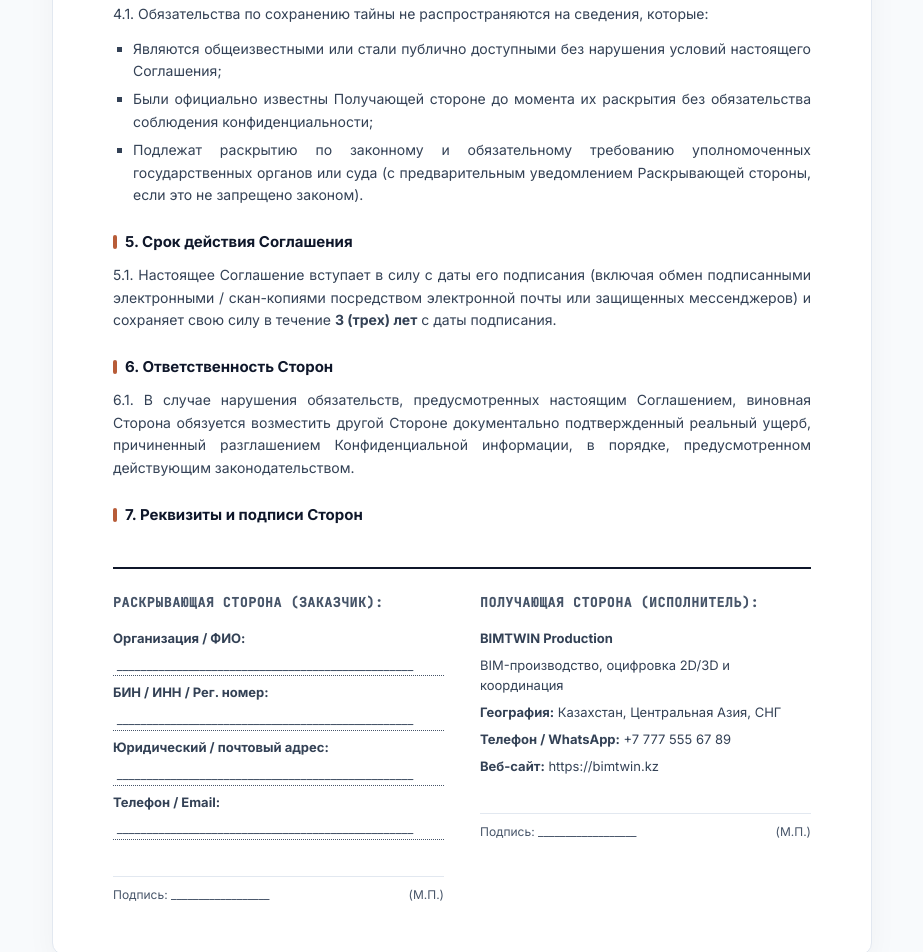
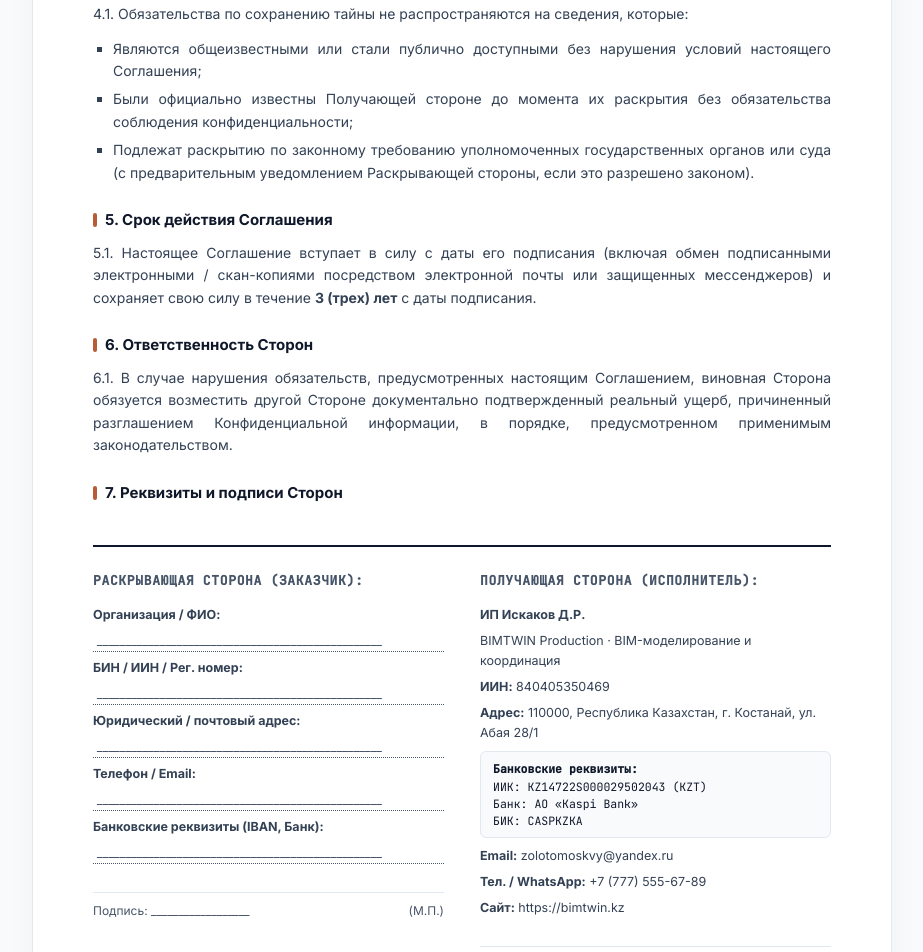
Before and after one commit to iskakovd0504-source/mvp-twin-demo, a plain HTML site: page nda.html in a window 1280 px wide. Shown: the part 1848-2800 px from the top of the page, without its empty margins (178-1101 px from the left). Drawn offline with Linux system fonts and the light colour scheme.

Commit message:
feat: add full legal requisites of IP Iskakov D.R. to nda.html

```diff
--- a/nda.html
+++ b/nda.html
@@ -3,7 +3,7 @@
 <head>
   <meta charset="utf-8" />
   <meta name="viewport" content="width=device-width, initial-scale=1" />
-  <title>Типовое соглашение о неразглашении конфиденциальной информации (NDA) | BIMTWIN</title>
+  <title>Соглашение о неразглашении конфиденциальной информации (NDA) | BIMTWIN / ИП Искаков Д.Р.</title>
   <style>
     @import url('https://fonts.googleapis.com/css2?family=Inter:wght@400;500;600;700&family=JetBrains+Mono:wght@400;500&display=swap');
 
@@ -30,7 +30,7 @@
     }
 
     .toolbar {
-      max-width: 820px;
+      max-width: 860px;
       margin: 0 auto 20px;
       display: flex;
       justify-content: space-between;
@@ -78,7 +78,7 @@
     .btn-print:hover { opacity: 0.9; }
 
     .paper {
-      max-width: 820px;
+      max-width: 860px;
       margin: 0 auto;
       background: var(--paper);
       padding: 50px 60px;
@@ -200,7 +200,7 @@
     }
 
     .sig-details {
-      font-size: 13px;
+      font-size: 12.5px;
       line-height: 1.6;
     }
 
@@ -209,8 +209,19 @@
       text-align: left;
     }
 
+    .bank-block {
+      background: #f8fafc;
+      border: 1px solid var(--border);
+      border-radius: 6px;
+      padding: 8px 12px;
+      margin: 8px 0;
+      font-family: var(--mono);
+      font-size: 11.5px;
+      line-height: 1.5;
+    }
+
     .sig-line {
-      margin-top: 36px;
+      margin-top: 28px;
       border-top: 1px solid var(--border);
       padding-top: 8px;
       font-size: 12px;
@@ -220,16 +231,16 @@
     }
 
     @media print {
-      body { background: #fff; padding: 0; font-size: 12pt; }
+      body { background: #fff; padding: 0; font-size: 11pt; }
       .toolbar { display: none; }
       .paper { box-shadow: none; border: none; padding: 0; max-width: 100%; }
       h2 { page-break-after: avoid; }
       .signatures { page-break-inside: avoid; }
     }
 
-    @media (max-width: 640px) {
+    @media (max-width: 768px) {
       .paper { padding: 30px 20px; }
-      .signatures { grid-template-columns: 1fr; gap: 24px; }
+      .signatures { grid-template-columns: 1fr; gap: 28px; }
       .doc-header { flex-direction: column; }
       .doc-meta { text-align: left; }
     }
@@ -240,7 +251,7 @@
   <div class="toolbar">
     <div class="toolbar__brand">
       BIMTWIN<span>NDA</span>
-      <small style="color:var(--muted); font-size:12px; font-weight:normal;">Типовой шаблон соглашения</small>
+      <small style="color:var(--muted); font-size:12px; font-weight:normal;">Соглашение о конфиденциальности</small>
     </div>
     <button class="btn-print" onclick="window.print()">🖨️ Распечатать / Сохранить в PDF</button>
   </div>
@@ -249,11 +260,11 @@
     <header class="doc-header">
       <div class="doc-title">
         <h1>Соглашение о конфиденциальности (NDA)</h1>
-        <p>Типовое соглашение о защите коммерческой тайны, проектных чертежей и BIM-моделей</p>
+        <p>О защите коммерческой тайны, проектной документации и цифровых информационных моделей (BIM)</p>
       </div>
       <div class="doc-meta">
         <div>Номер: <strong>NDA-TWIN-202_ / ___</strong></div>
-        <div>Статус: <strong>Типовой шаблон</strong></div>
+        <div>Исполнитель: <strong>ИП Искаков Д.Р.</strong></div>
       </div>
     </header>
 
@@ -267,7 +278,7 @@
         <strong>Заказчик / Раскрывающая сторона:</strong> <span class="field-placeholder">____________________________________________________________________________________</span>, в лице <span class="field-placeholder">________________________________________________</span>, действующего на основании <span class="field-placeholder">________________________________</span>, с одной стороны, и
       </p>
       <p>
-        <strong>Исполнитель / Получающая сторона:</strong> Проектная группа <strong>BIMTWIN</strong> (представители проектно-инженерного производства BIMTWIN.KZ), с другой стороны,
+        <strong>Исполнитель / Получающая сторона:</strong> <strong>Индивидуальный предприниматель Искаков Дмитрий Рашитович (ИП Искаков Д.Р.)</strong>, бренд проектного производства <strong>BIMTWIN</strong>, действующий на основании Талона о регистрации индивидуального предпринимателя, с другой стороны,
       </p>
       <p>
         далее совместно именуемые «Стороны», а по отдельности — «Сторона», заключили настоящее Соглашение о конфиденциальности (далее — «Соглашение») о нижеследующем:
@@ -276,7 +287,7 @@
 
     <h2>1. Предмет Соглашения</h2>
     <p>
-      1.1. Стороны намерены осуществлять научно-техническое и проектное сотрудничество, включая передачу исходных материалов для проведения предварительной оценки, выполнения BIM-моделирования, разработки разделов проектной и рабочей документации, независимого BIM-аудита, координации разделов, поиска междисциплинарных коллизий (Clash Detection) и верификации объемов материалов (QTO) в отношении Объекта (Объектов) Заказчика:
+      1.1. Стороны намерены осуществлять техническое, расчетное и проектное взаимодействие, включая передачу исходных материалов для проведения предварительной оценки, выполнения BIM-моделирования, разработки разделов проектной и рабочей документации, независимого BIM-аудита, координации разделов, выявления пространственных и междисциплинарных коллизий (Clash Detection в Navisworks / Revit) и верификации объемов работ и материалов (QTO) в отношении Объекта (Объектов) Заказчика:
     </p>
     <p>
       <strong>Наименование / строительный адрес объекта:</strong> <span class="field-placeholder">____________________________________________________________________________________________________</span><br>
@@ -294,7 +305,7 @@
       <li>Архитектурно-градостроительные концепции, эскизы, объемно-планировочные решения;</li>
       <li>Проектную и рабочую документацию в форматах DWG, DXF, PDF, сканированные чертежи по разделам АР, КР, ОВ, ВК, ЭОМ, СС, ТМ, ГП и др.;</li>
       <li>Цифровые информационные модели (BIM) в исходных и обменных форматах (Autodesk Revit .RVT, IFC, Navisworks .NWD/.NWC, CAD);</li>
-      <li>Спецификации оборудования, ведомости объемов работ (ВОР), сметные расчеты, акты выполненных работ, коммерческие предложения;</li>
+      <li>Спецификации оборудования, ведомости объемов работ (ВОР), сметные расчеты, коммерческие предложения;</li>
       <li>Информацию о подрядчиках, поставщиках, субпроектировщиках, бюджетах, сроках реализации и коммерческих условиях проекта.</li>
     </ul>
 
@@ -306,7 +317,7 @@
     <p>3.1. Получающая сторона безоговорочно обязуется:</p>
     <ul>
       <li>Использовать полученную Конфиденциальную информацию исключительно для целей оценки, моделирования, аудита и выпуска документации по согласованному Объекту;</li>
-      <li>Обеспечить режим строгой конфиденциальности и предоставлять доступ к информации только тем сотрудникам и инженерам, которым такой доступ объективно необходим для выполнения работ;</li>
+      <li>Обеспечить режим строгой конфиденциальности и предоставлять доступ к информации только тем специалистам и инженерам, которым такой доступ объективно необходим для выполнения работ;</li>
       <li>Не копировать, не воспроизводить и не передавать материалы третьим лицам без предварительного письменного согласия Раскрывающей стороны;</li>
       <li>Хранить электронные файлы и базы данных в защищенной цифровой среде с ограничением прав доступа;</li>
       <li>По письменному требованию Раскрывающей стороны либо по завершении взаимных обязательств незамедлительно уничтожить или возвратить все предоставленные материалы и их цифровые копии.</li>
@@ -317,7 +328,7 @@
     <ul>
       <li>Являются общеизвестными или стали публично доступными без нарушения условий настоящего Соглашения;</li>
       <li>Были официально известны Получающей стороне до момента их раскрытия без обязательства соблюдения конфиденциальности;</li>
-      <li>Подлежат раскрытию по законному и обязательному требованию уполномоченных государственных органов или суда (с предварительным уведомлением Раскрывающей стороны, если это не запрещено законом).</li>
+      <li>Подлежат раскрытию по законному требованию уполномоченных государственных органов или суда (с предварительным уведомлением Раскрывающей стороны, если это разрешено законом).</li>
     </ul>
 
     <h2>5. Срок действия Соглашения</h2>
@@ -327,7 +338,7 @@
 
     <h2>6. Ответственность Сторон</h2>
     <p>
-      6.1. В случае нарушения обязательств, предусмотренных настоящим Соглашением, виновная Сторона обязуется возместить другой Стороне документально подтвержденный реальный ущерб, причиненный разглашением Конфиденциальной информации, в порядке, предусмотренном действующим законодательством.
+      6.1. В случае нарушения обязательств, предусмотренных настоящим Соглашением, виновная Сторона обязуется возместить другой Стороне документально подтвержденный реальный ущерб, причиненный разглашением Конфиденциальной информации, в порядке, предусмотренном применимым законодательством.
     </p>
 
     <h2>7. Реквизиты и подписи Сторон</h2>
@@ -338,11 +349,13 @@
         <div class="sig-details">
           <p><strong>Организация / ФИО:</strong></p>
           <p class="field-placeholder">__________________________________________________</p>
-          <p><strong>БИН / ИНН / Рег. номер:</strong></p>
+          <p><strong>БИН / ИИН / Рег. номер:</strong></p>
           <p class="field-placeholder">__________________________________________________</p>
           <p><strong>Юридический / почтовый адрес:</strong></p>
           <p class="field-placeholder">__________________________________________________</p>
           <p><strong>Телефон / Email:</strong></p>
+          <p class="field-placeholder">__________________________________________________</p>
+          <p><strong>Банковские реквизиты (IBAN, Банк):</strong></p>
           <p class="field-placeholder">__________________________________________________</p>
         </div>
         <div class="sig-line">
@@ -354,14 +367,24 @@
       <div class="sig-col">
         <h3>Получающая сторона (Исполнитель):</h3>
         <div class="sig-details">
-          <p><strong>BIMTWIN Production</strong></p>
-          <p>BIM-производство, оцифровка 2D/3D и координация</p>
-          <p><strong>География:</strong> Казахстан, Центральная Азия, СНГ</p>
-          <p><strong>Телефон / WhatsApp:</strong> +7 777 555 67 89</p>
-          <p><strong>Веб-сайт:</strong> https://bimtwin.kz</p>
+          <p><strong>ИП Искаков Д.Р.</strong></p>
+          <p>BIMTWIN Production · BIM-моделирование и координация</p>
+          <p><strong>ИИН:</strong> 840405350469</p>
+          <p><strong>Адрес:</strong> 110000, Республика Казахстан, г. Костанай, ул. Абая 28/1</p>
+
+          <div class="bank-block">
+            <strong>Банковские реквизиты:</strong><br>
+            ИИК: KZ14722S000029502043 (KZT)<br>
+            Банк: АО «Kaspi Bank»<br>
+            БИК: CASPKZKA
+          </div>
+
+          <p><strong>Email:</strong> zolotomoskvy@yandex.ru</p>
+          <p><strong>Тел. / WhatsApp:</strong> +7 (777) 555-67-89</p>
+          <p><strong>Сайт:</strong> https://bimtwin.kz</p>
         </div>
         <div class="sig-line">
-          <span>Подпись: __________________</span>
+          <span>Подпись: __________________ / Искаков Д.Р.</span>
           <span>(М.П.)</span>
         </div>
       </div>
```
